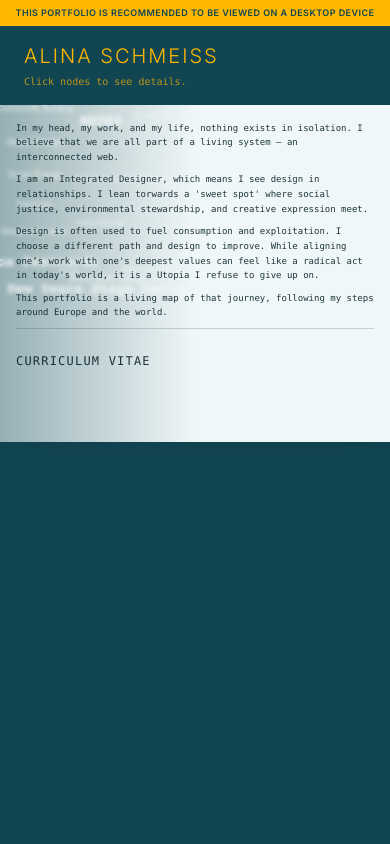
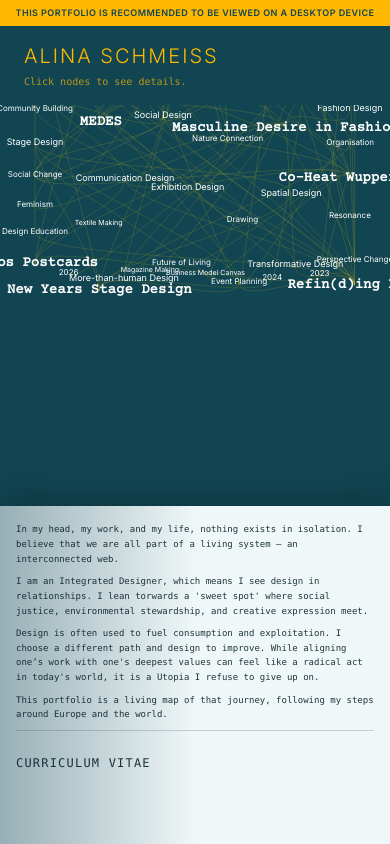
Before and after one commit to alicmi/alicmi.github.io, a React (Vite) app: page / in a window 390 px wide. Built offline with nearby package versions, Linux system fonts and the light colour scheme.

Commit message:
Refactor layout styles in App component

```diff
--- a/App.tsx
+++ b/App.tsx
@@ -107,8 +107,7 @@ const App: React.FC = () => {
         On desktop: Right overlay.
       */}
       <div className={`
-          h-[25vh] md:h-full
-          relative md:absolute md:right-0 md:top-0 md:left-auto
+          absolute bottom-0 left-0 right-0 md:top-0 md:left-auto
           z-10 shadow-[0_-10px_30px_rgba(0,0,0,0.2)] md:shadow-[-10px_0_30px_rgba(0,0,0,0.2)]
           transition-all duration-700 ease-in-out
           w-full
```
